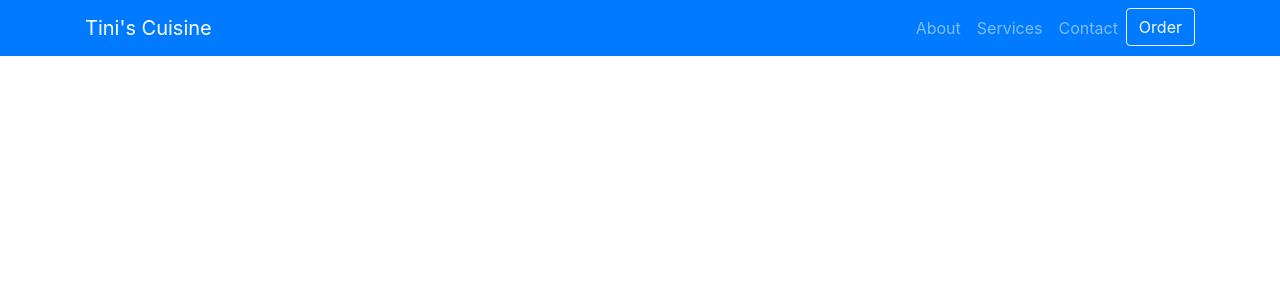
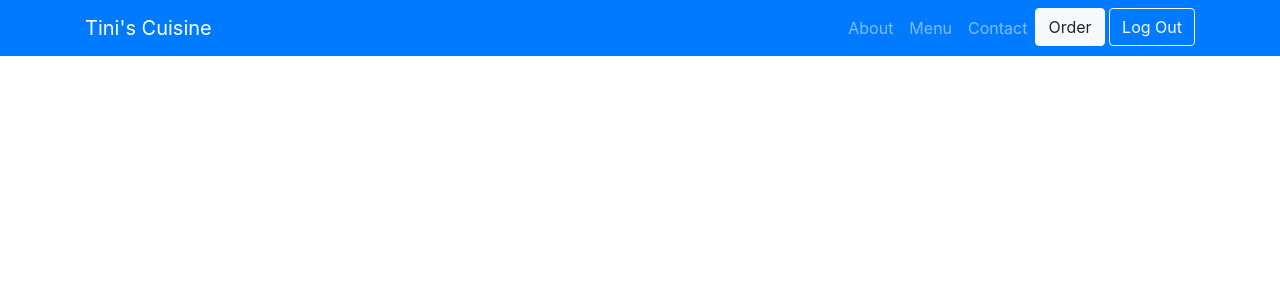
Before and after one commit to garinm90/mealProject, a Django app: template templates/base.html in a window 1280 px wide. Shown: the top 300 px of the page. Run offline with Django 3.2, Linux system fonts and the light colour scheme; the template is opened without the code that fills it, so the values that code supplies are empty; the visitor is signed in with stand-in values (Sample User, id 1); parts of the project's set-up code (start-up, migrations or seed data) failed here and were passed over; some libraries are stand-ins or nearby versions.

Commit message:
Add links to navbar and logout button

```diff
--- a/templates/navbar.html
+++ b/templates/navbar.html
@@ -18,21 +18,22 @@
           <a class="nav-link" href="about.html">About</a>
         </li>
         <li class="nav-item">
-          <a class="nav-link" href="menu.html">Services</a>
+          <a class="nav-link" href="menu.html">Menu</a>
         </li>
         <li class="nav-item">
           <a class="nav-link" href="contact.html">Contact</a>
         </li>
         {% if user.is_authenticated %}
         <li class="nav-item">
-          <a href="#" class="btn btn-outline-light">Order</a>
+          <a href="#" class="btn btn-light">Order</a>
+          <a href="{% url 'account_logout' %}" class="btn btn-outline-light">Log Out</a>
         </li>
         {% else %}
         <li class="nav-item">
-          <a href="#" class="btn btn-outline-light">Sign Up</a>
+          <a href="{% url 'account_signup' %}" class="btn mr-2 btn-outline-light">Sign Up</a>
         </li>
         <li class="nav-item">
-          <a href="#" class="btn btn-light">Login</a>
+          <a href="{% url 'account_login' %}" class="btn btn-light">Login</a>
         </li>
         {% endif %}
       </ul>
```
